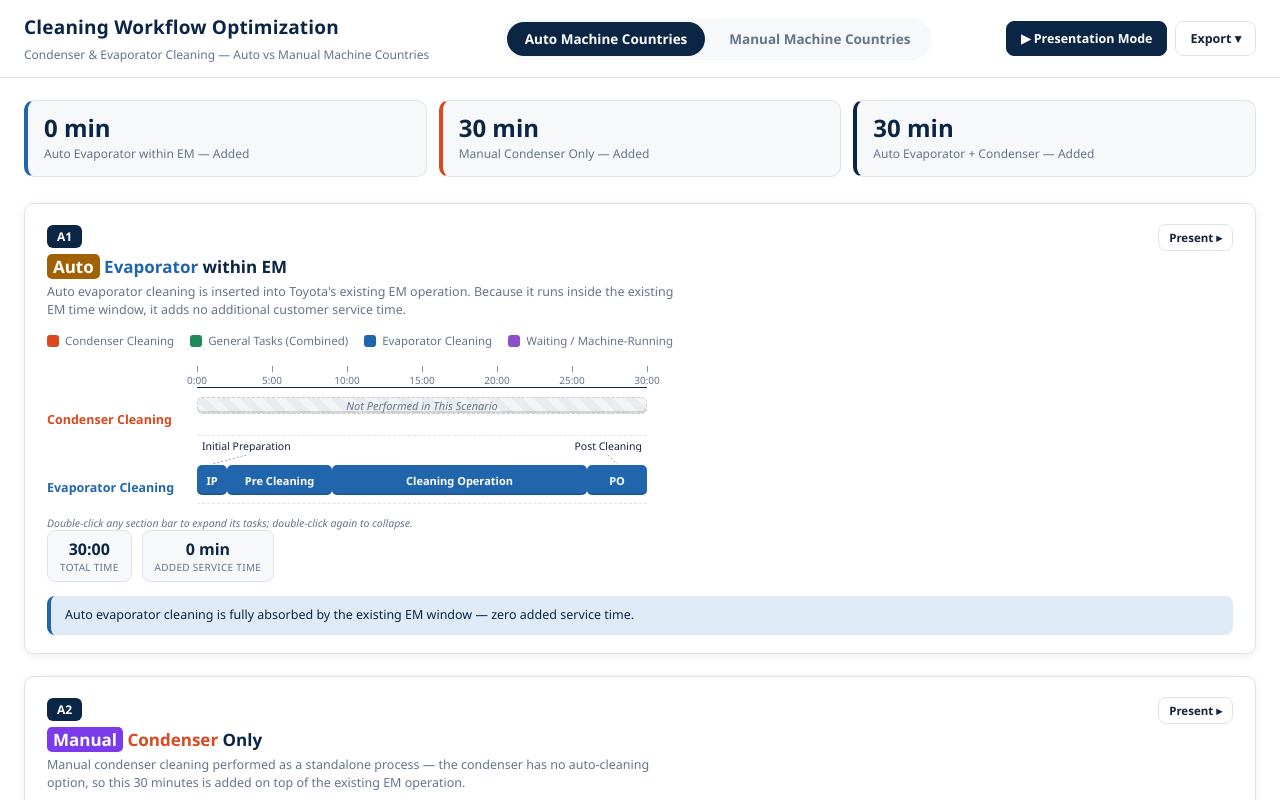
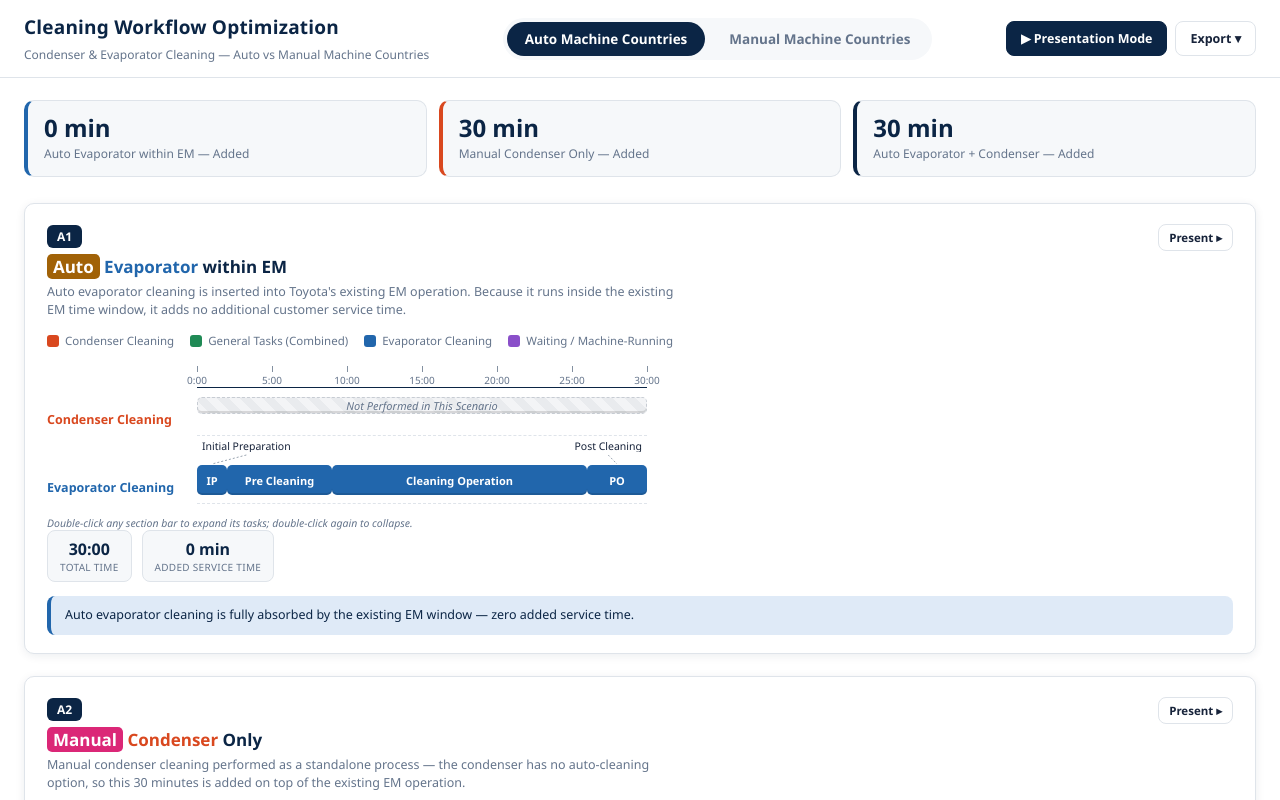
Before and after one commit to air4km123-dot/Work-Flow, a plain HTML site: page index.html in a window 1280 px wide. Shown: the top 800 px of the page. Drawn offline with Linux system fonts and the light colour scheme.

Commit message:
Change Manual badge color from purple to pink

```diff
--- a/css/style.css
+++ b/css/style.css
@@ -12,7 +12,7 @@
   --evaporator-bg: #dfeaf7;
   --overlap: #8a4fc9;
   --waiting: #e0a924;
-  --manual-badge: #7c3aed;
+  --manual-badge: #db2777;
   --auto-badge: #a16207;
   --bg: #ffffff;
   --panel: #f6f8fa;
```
